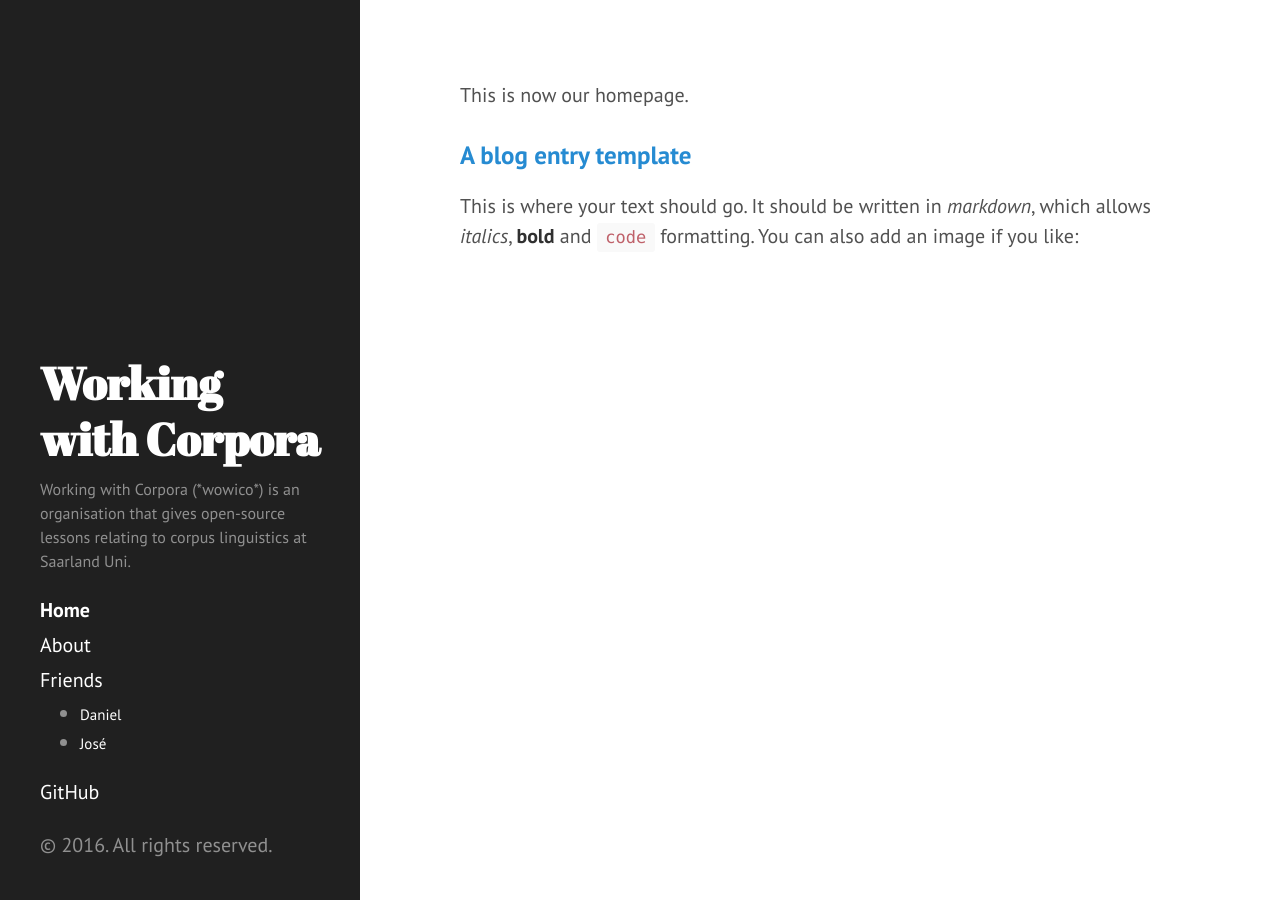
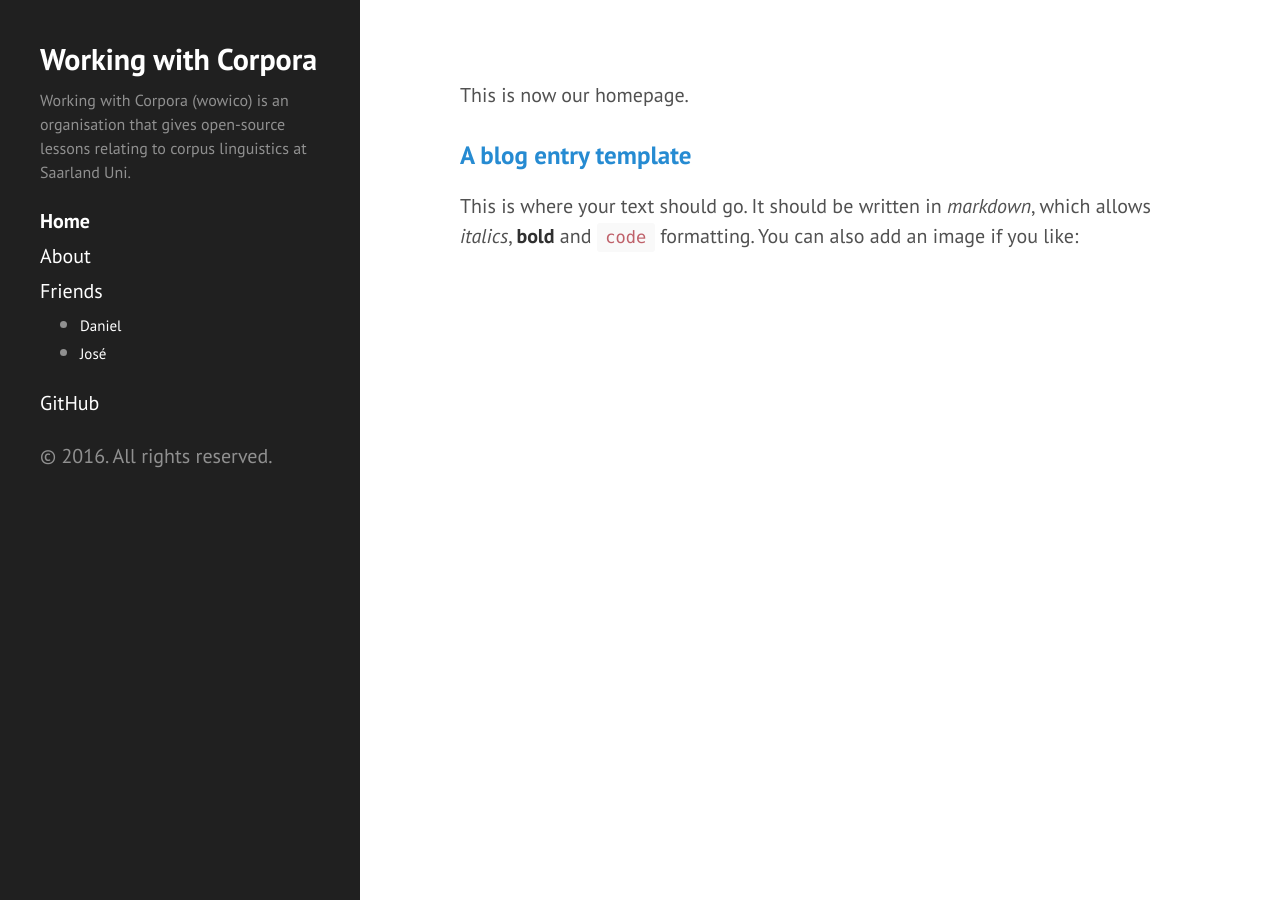
Before and after one commit to wowico/wwc, a Jekyll site: the page built from index.md, in a window 1280 px wide. Built offline with Jekyll 4.4.1, drawn with Linux system fonts in a browser that asks for light colours; Markdown is read by kramdown in place of the engine named in the settings.

Commit message:
better css

```diff
--- a/_config.yml
+++ b/_config.yml
@@ -8,7 +8,7 @@ permalink:        pretty
 # Setup
 title:            Working with Corpora
 tagline:          'Information about our lessons and participants'
-description:      'Working with Corpora (*wowico*) is an organisation that gives open-source lessons relating to corpus linguistics at Saarland Uni.'
+description:      'Working with Corpora (wowico) is an organisation that gives open-source lessons relating to corpus linguistics at Saarland Uni.'
 url:              https://github.com/wowico
 baseurl:          /
 
--- a/_includes/sidebar.html
+++ b/_includes/sidebar.html
@@ -1,11 +1,11 @@
 <div class="sidebar">
   <div class="container sidebar-sticky">
     <div class="sidebar-about">
-      <h1>
+      <h2>
         <a href="{{ site.baseurl }}">
           {{ site.title }}
         </a>
-      </h1>
+      </h2>
       <p class="lead" style="font-size:16px">{{ site.description }}</p>
     </div>
 
--- a/public/css/hyde.css
+++ b/public/css/hyde.css
@@ -122,7 +122,7 @@ a.sidebar-nav-item-small:focus {
   .sidebar-sticky {
     position: absolute;
     right:  1rem;
-    bottom: 1rem;
+    top: 1rem;
     left:   1rem;
   }
 }
```
